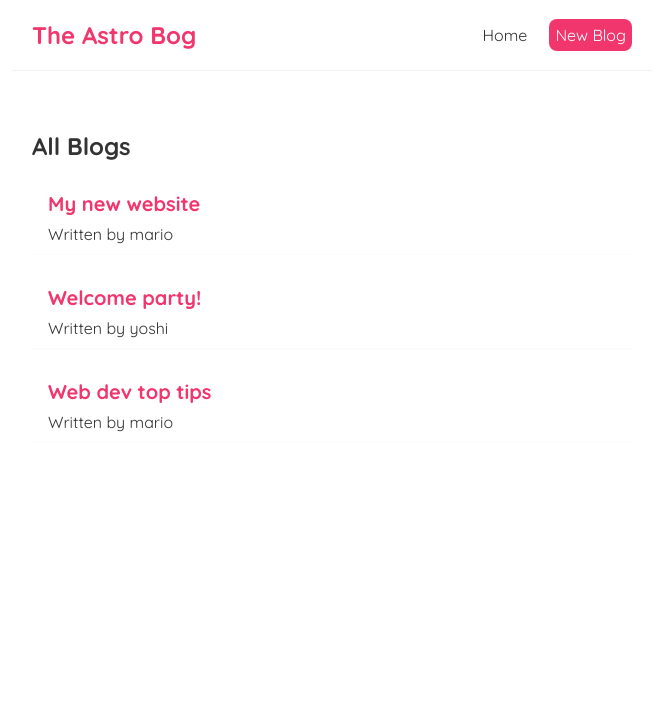
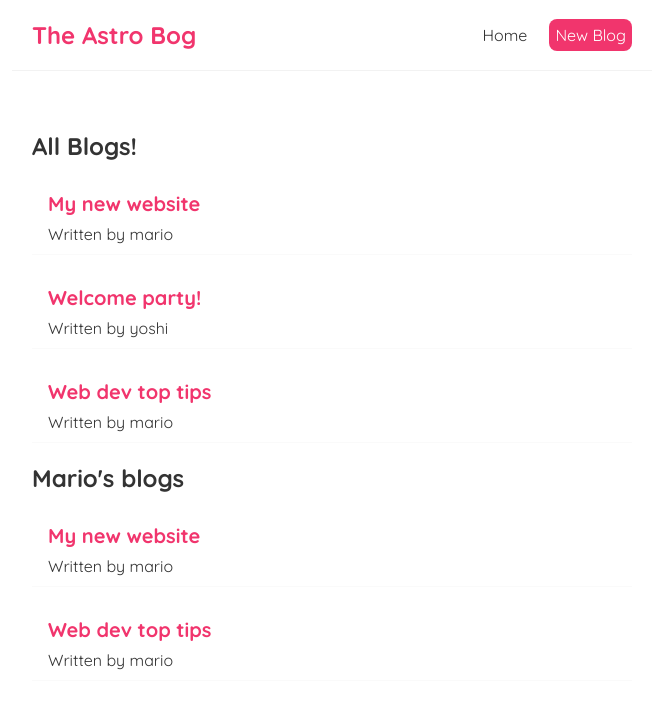
Before and after one commit to george-tr6/astro-blog, a React (Create React App) app: page / in a window 1280 px wide. Shown: the top 708 px of the page, without its empty margins (308-971 px from the left). Built offline with nearby package versions, Linux system fonts and the light colour scheme.

Commit message:
added a reusable component with different data and filter for specific items

```diff
--- a/src/BlogList.js
+++ b/src/BlogList.js
@@ -1,8 +1,8 @@
-const BlogList = (props) => {
-    const blogs = props.blogs;
-    const title = props.title;
+const BlogList = ({ blogs, title}) => {
+    // const blogs = props.blogs;
+    // const title = props.title;
 
-    console.log(props, blogs);
+    // console.log(props, blogs);
 
     return (
         <div className="blog-list">
--- a/src/Home.js
+++ b/src/Home.js
@@ -10,7 +10,8 @@
 
     return (
         <div className="home">
-            <BlogList blogs={blogs} title="All Blogs" />
+            <BlogList blogs={blogs} title="All Blogs!" />
+            <BlogList blogs={blogs.filter((blog) => blog.author === 'mario')} title="Mario's blogs" />
         </div>
      );
 }
```
